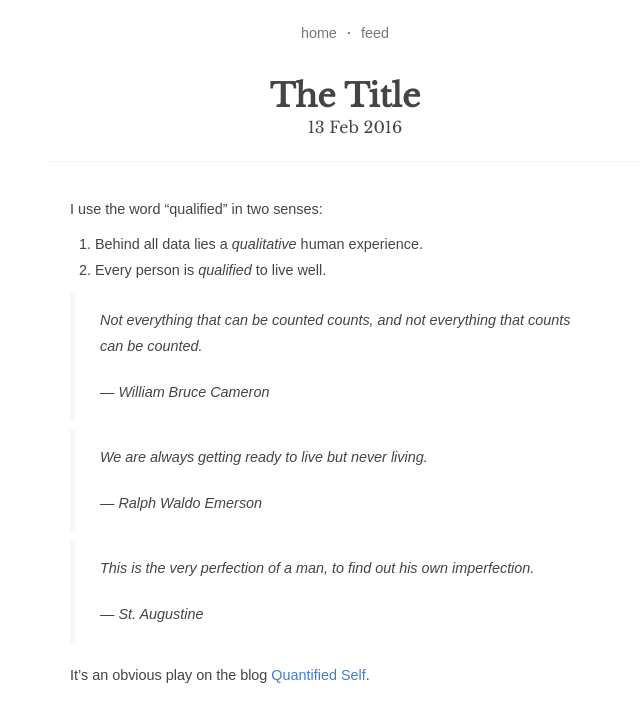
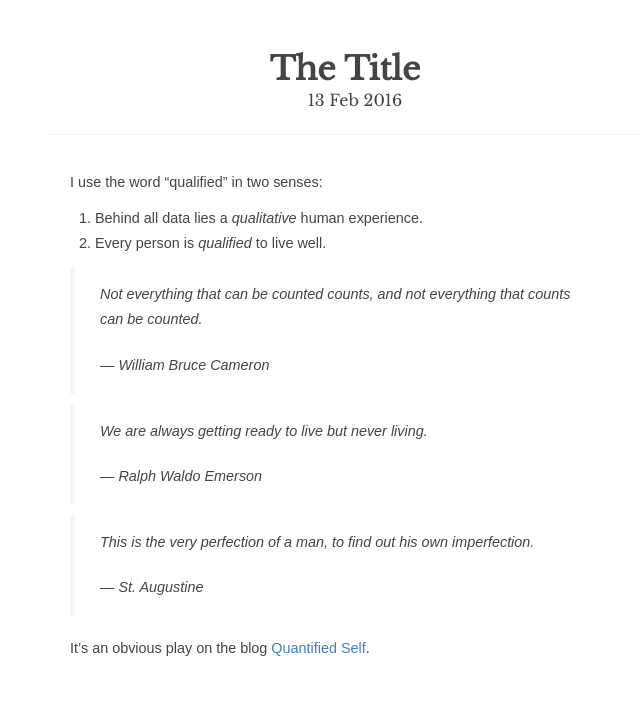
Before and after one commit to Qualified-gad/qualifiedself.github.io, a Jekyll site: the page built from _posts/2016-02-13-the-title.markdown, in a window 1280 px wide. Shown: the top 722 px of the page, without its empty margins (295-935 px from the left). Built offline with Jekyll 4.4.1, drawn with Linux system fonts in a browser that asks for light colours.

Commit message:
remove header content

```diff
--- a/_layouts/post.html
+++ b/_layouts/post.html
@@ -11,9 +11,6 @@
 </head>
 <body>
     <div class="wrapper">
-    <nav>
-        <a href="/">home</a> &middot; <a href="/feed.xml">feed</a>
-    </nav>
     <header>
         <h1>{{ page.title }}</h1>
         <time>{{ page.date | date_to_string }}</time>
```
